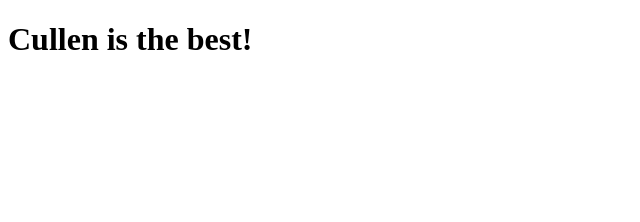
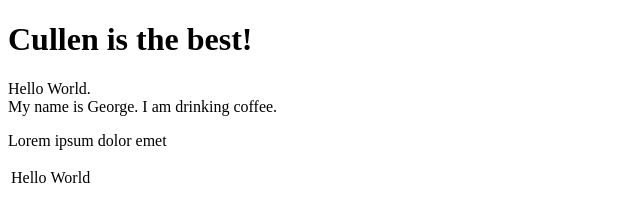
Before and after one commit to georgepapagapitos/cullen-html-css, a plain HTML site: page index.html in a window 1280 px wide. Shown: the whole page, without its empty margins (0-640 px from the left). Drawn offline with Linux system fonts and the light colour scheme.

Commit message:
added table

```diff
--- a/index.html
+++ b/index.html
@@ -7,5 +7,15 @@
   </head>
   <body>
     <h1>Cullen is the best!</h1>
+    <div>Hello World.</div>
+    <span>My name is George.</span>
+    <span>I am drinking coffee.</span>
+    <table>
+      <tr>
+        <td>Hello</td>
+        <td>World</td>
+      </tr>
+      <p>Lorem ipsum dolor emet</p>
+    </table>
   </body>
 </html>
```
